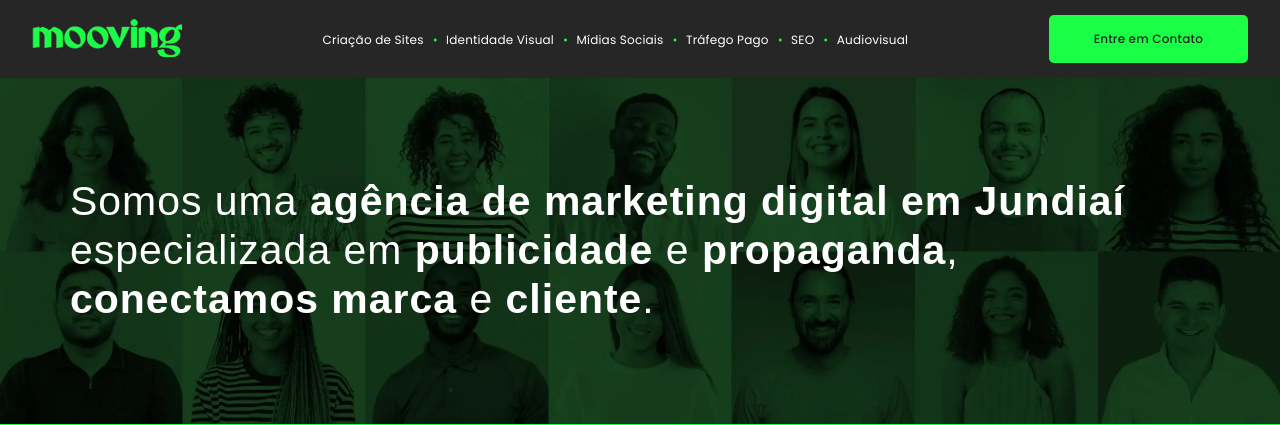
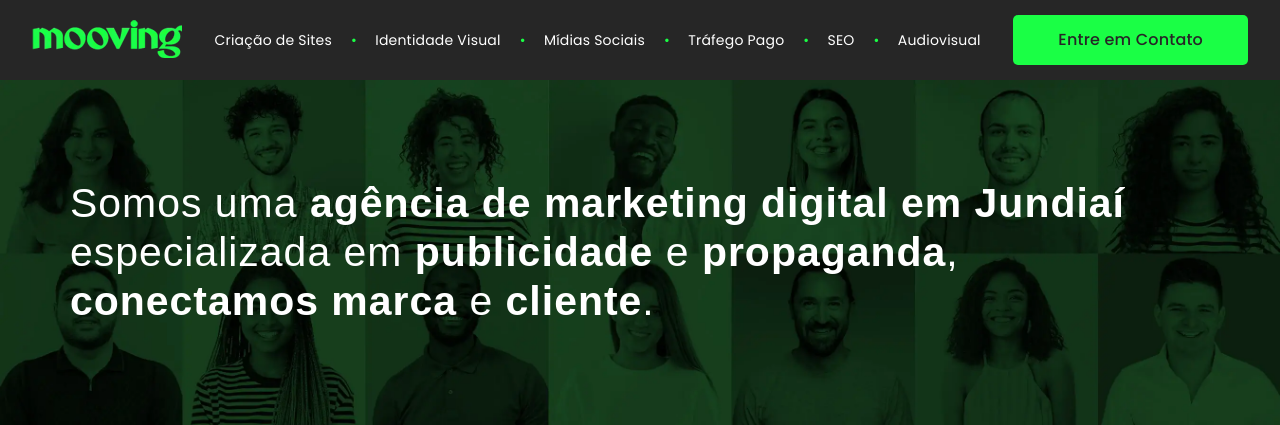
Before and after one commit to ThiagoHenrique89/Site-Mooving, a PHP site: page / in a window 1280 px wide. Shown: the top 425 px of the page. Run offline with PHP 8.4, Linux system fonts and the light colour scheme; some web fonts are replaced.

Commit message:
att media css

```diff
--- a/assets/style.css
+++ b/assets/style.css
@@ -558,43 +558,7 @@ footer .container p{
   }
 }
 
-@media (max-width: 1561px) {
-    .cta-button {
-      padding: 15px 45px;
-      font-size: 12px;
-      line-height: normal;
-      text-align: center;
-  }
-}
-@media (max-width: 1465px) {
-    .menu a {
-    font-size: 12px;
-}
-  .menu a::after {
-    padding: 0 3px 0 9px;
-}
-  .cta-button {
-      padding: 15px 45px;
-      font-size: 12px;
-      line-height: normal;
-      text-align: center;
-  }
-}
-  @media (max-width: 1024px) {
-      .container {
-        padding: 0 15px;
-      }
-      .col {
-        flex: 1 1 calc(33.33% - 10px);
-    }
-      .cta-button {
-      padding: 5px 35px;
-      font-size: 12px;
-      line-height: normal;
-      text-align: center;
-  }
 
-  }
 
   @media (max-width: 768px) {
     .container {
```
